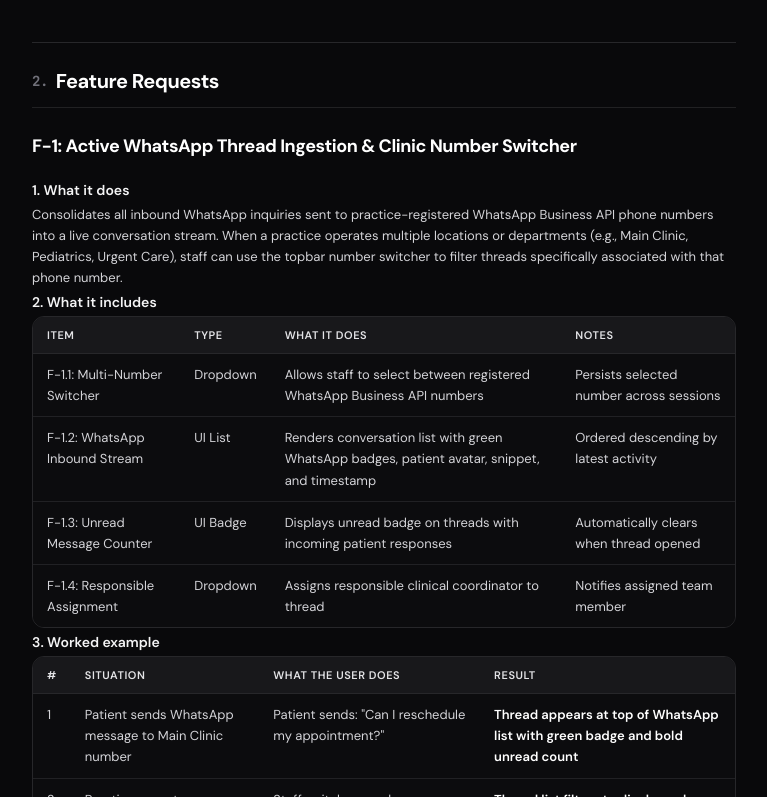
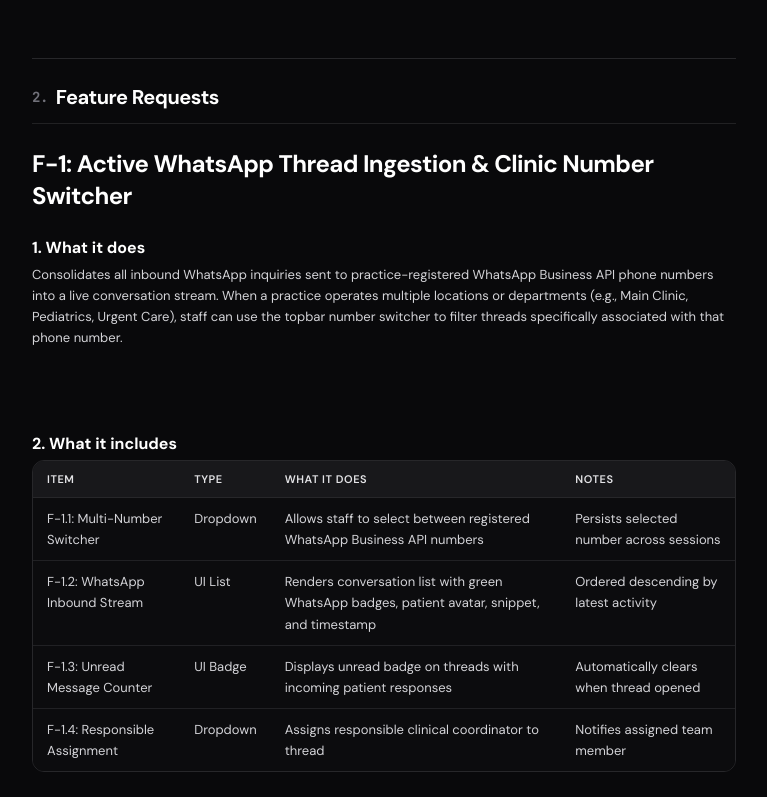
Before and after one commit to Navodyajainprod/ma-prd, a Next.js app: page /client/chat/whatsapp in a window 1280 px wide. Shown: the part 1143-1940 px from the top of the page, without its empty margins (256-1023 px from the left). Built offline with nearby package versions, Linux system fonts and the light colour scheme.

Commit message:
style(prd): add generous 100px+ vertical gap and non-collapsing padding between feature request parts

```diff
--- a/src/components/PrdRenderer.tsx
+++ b/src/components/PrdRenderer.tsx
@@ -72,7 +72,7 @@ function MarkdownBlock({
         renderedElements.push(
           <div
             key={`table-${i}`}
-            className="mt-3 mb-7 overflow-x-auto rounded-xl border border-slate-200 dark:border-zinc-800 shadow-2xs"
+            className="mt-4 mb-10 overflow-x-auto rounded-xl border border-slate-200 dark:border-zinc-800 shadow-2xs"
           >
             <table className="w-full text-left text-xs sm:text-[13px] border-collapse">
               <thead>
@@ -152,7 +152,7 @@ function MarkdownBlock({
         <h3
           key={`h3-${i}`}
           id={anchorId}
-          className="text-base sm:text-lg font-bold text-slate-900 dark:text-white mt-14 mb-5 tracking-tight scroll-mt-24 pt-6 border-t border-slate-200 dark:border-zinc-800 first:border-t-0 first:pt-0 first:mt-4"
+          className="text-xl sm:text-2xl font-bold text-slate-900 dark:text-white mt-24 sm:mt-28 mb-6 tracking-tight scroll-mt-24 pt-12 border-t-2 border-slate-200/90 dark:border-zinc-800 first:border-t-0 first:pt-0 first:mt-6"
         >
           {formatInlineMarkdown(headingText)}
         </h3>
@@ -173,11 +173,17 @@ function MarkdownBlock({
         partSlug = partText.toLowerCase().replace(/[^a-z0-9]+/g, "-");
       }
 
+      const isFirstPart = partMatch && partMatch[1] === "1";
+
       renderedElements.push(
         <h4
           key={`h4-${i}`}
           id={partSlug}
-          className="text-xs sm:text-sm font-semibold text-slate-900 dark:text-zinc-100 mt-10 mb-3 scroll-mt-24"
+          className={`text-sm sm:text-base font-bold text-slate-900 dark:text-white mb-4 scroll-mt-24 ${
+            isFirstPart
+              ? "mt-5"
+              : "pt-14 sm:pt-20 mt-10"
+          }`}
         >
           {formatInlineMarkdown(partText)}
         </h4>
```
